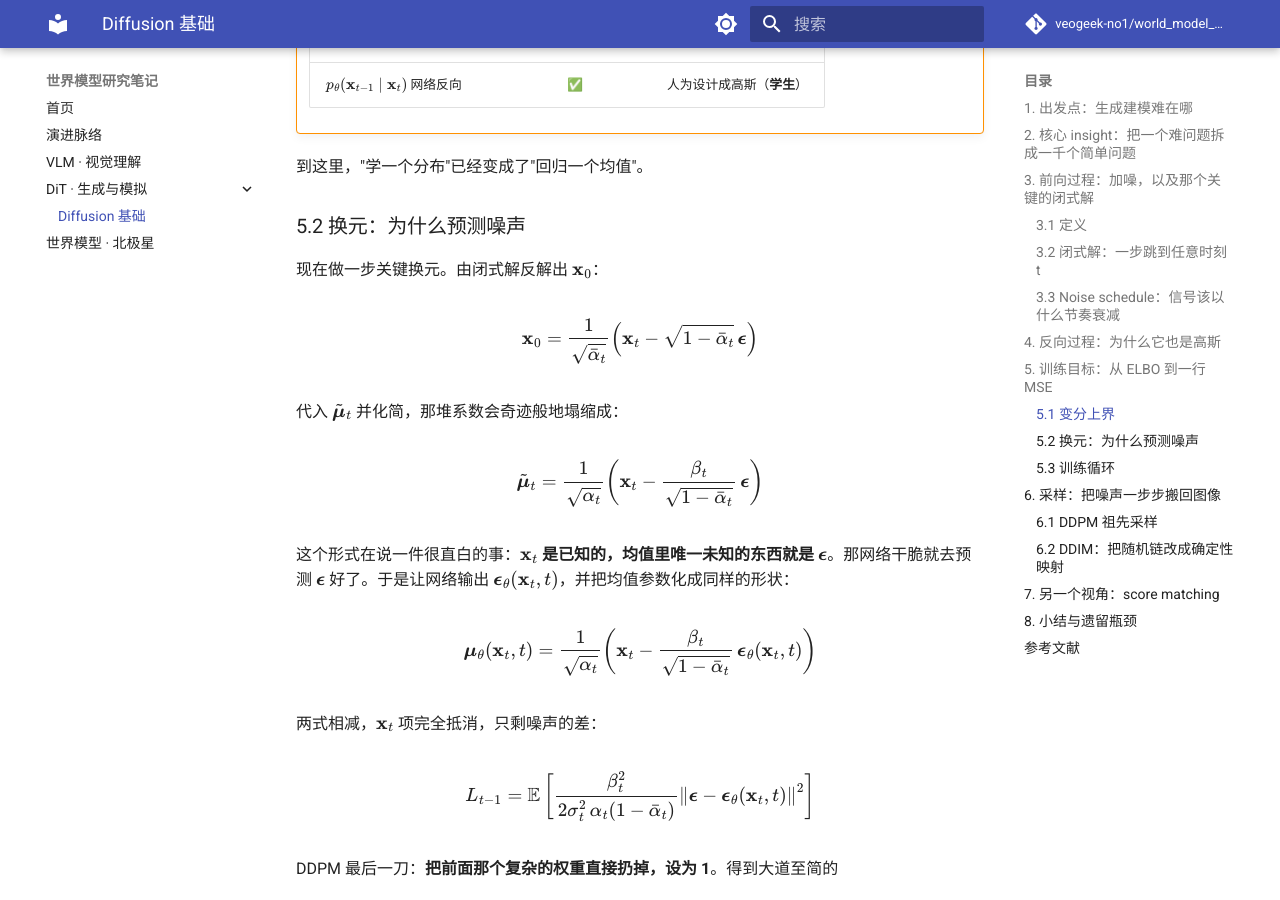
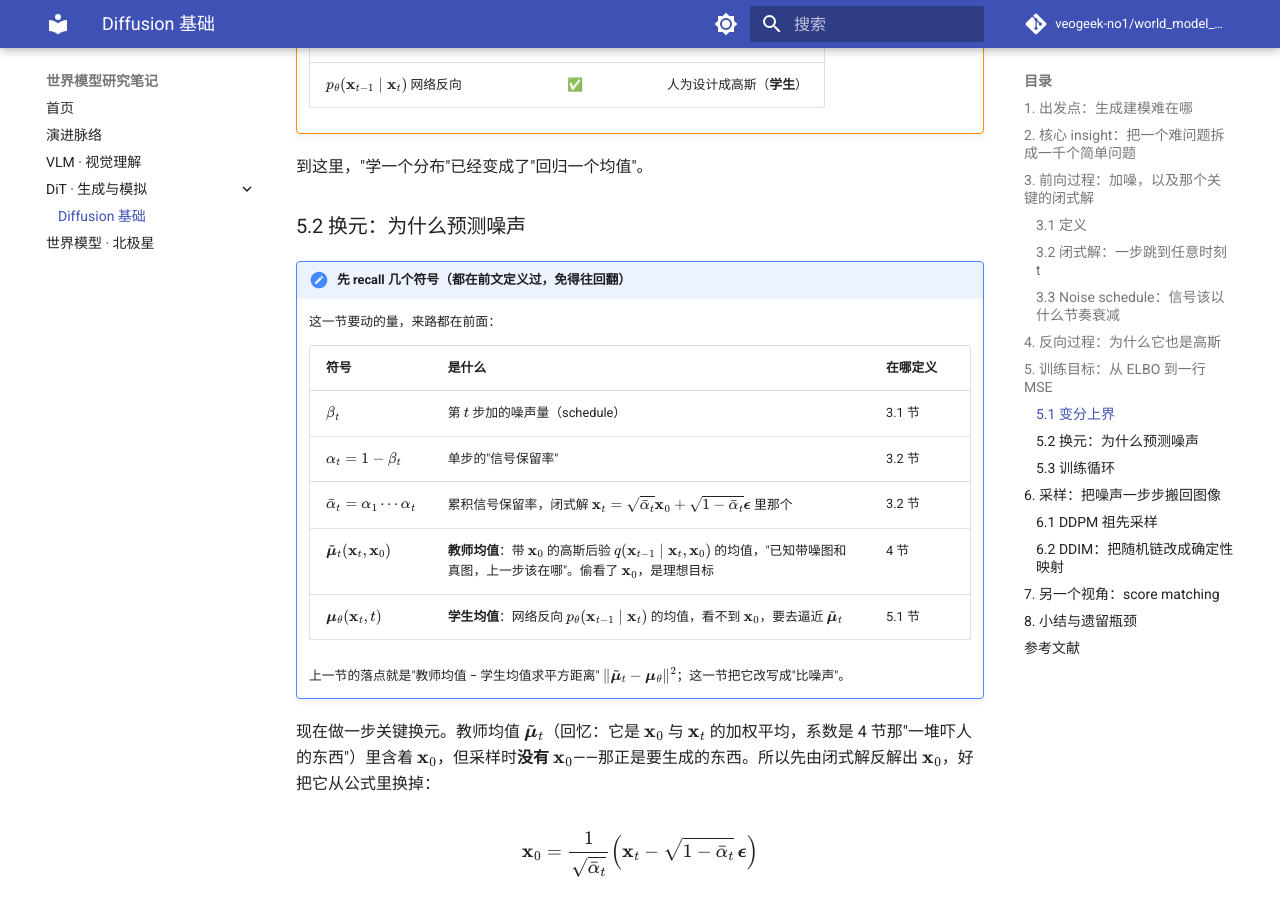
Before and after one commit to veogeek-no1/world_model_learning, an MkDocs documentation site: the page built from docs/dit/diffusion-basics.md, in a window 1280 px wide and 900 px high, scrolled down 6341 px. Built offline with MkDocs 1.6.1 and Material for MkDocs 9.7.7, drawn with Linux system fonts in a browser that asks for light colours; comment, search, counter and statistics services are not loaded.

Commit message:
Recall symbols at the top of 5.2 so the change-of-variable is followable
The reparameterization step assumes the reader still holds mu-tilde,
mu-theta, and the alpha-bar chain from ~20 screens earlier, which is an
unrealistic ask. Add a short note at the start of 5.2 recalling each
symbol (with where it was defined): beta/alpha/alpha-bar, the teacher
mean mu-tilde (x0-conditioned posterior mean, the ideal target), the
student mean mu-theta (the network's, which can't see x0). Also spell
out the motivation for solving x0 back out -- sampling has no x0 -- and
remind the reader in-line that mu-tilde is the x0/x_t weighted average
whose coefficients then collapse.

Co-Authored-By: Claude Opus 4.8 (1M context) <noreply@anthropic.com>

```diff
--- a/docs/dit/diffusion-basics.md
+++ b/docs/dit/diffusion-basics.md
@@ -514,7 +514,21 @@ L_{t-1} = \mathbb{E}_q\left[\frac{1}{2\sigma_t^2}\left\|\tilde{\boldsymbol{\mu}}
 
 ### 5.2 换元：为什么预测噪声
 
-现在做一步关键换元。由闭式解反解出 \(\mathbf{x}_0\)：
+!!! note "先 recall 几个符号（都在前文定义过，免得往回翻）"
+
+    这一节要动的量，来路都在前面：
+
+    | 符号 | 是什么 | 在哪定义 |
+    |---|---|---|
+    | \(\beta_t\) | 第 \(t\) 步加的噪声量（schedule） | 3.1 节 |
+    | \(\alpha_t=1-\beta_t\) | 单步的"信号保留率" | 3.2 节 |
+    | \(\bar\alpha_t=\alpha_1\cdots\alpha_t\) | 累积信号保留率，闭式解 \(\mathbf{x}_t=\sqrt{\bar\alpha_t}\mathbf{x}_0+\sqrt{1-\bar\alpha_t}\boldsymbol{\epsilon}\) 里那个 | 3.2 节 |
+    | \(\tilde{\boldsymbol{\mu}}_t(\mathbf{x}_t,\mathbf{x}_0)\) | **教师均值**：带 \(\mathbf{x}_0\) 的高斯后验 \(q(\mathbf{x}_{t-1}\mid\mathbf{x}_t,\mathbf{x}_0)\) 的均值，"已知带噪图和真图，上一步该在哪"。偷看了 \(\mathbf{x}_0\)，是理想目标 | 4 节 |
+    | \(\boldsymbol{\mu}_\theta(\mathbf{x}_t,t)\) | **学生均值**：网络反向 \(p_\theta(\mathbf{x}_{t-1}\mid\mathbf{x}_t)\) 的均值，看不到 \(\mathbf{x}_0\)，要去逼近 \(\tilde{\boldsymbol{\mu}}_t\) | 5.1 节 |
+
+    上一节的落点就是"教师均值 − 学生均值求平方距离" \(\|\tilde{\boldsymbol{\mu}}_t-\boldsymbol{\mu}_\theta\|^2\)；这一节把它改写成"比噪声"。
+
+现在做一步关键换元。教师均值 \(\tilde{\boldsymbol{\mu}}_t\)（回忆：它是 \(\mathbf{x}_0\) 与 \(\mathbf{x}_t\) 的加权平均，系数是 4 节那"一堆吓人的东西"）里含着 \(\mathbf{x}_0\)，但采样时**没有 \(\mathbf{x}_0\)**——那正是要生成的东西。所以先由闭式解反解出 \(\mathbf{x}_0\)，好把它从公式里换掉：
 
 \[
 \mathbf{x}_0 = \frac{1}{\sqrt{\bar\alpha_t}}\left(\mathbf{x}_t - \sqrt{1-\bar\alpha_t}\,\boldsymbol{\epsilon}\right)
```
